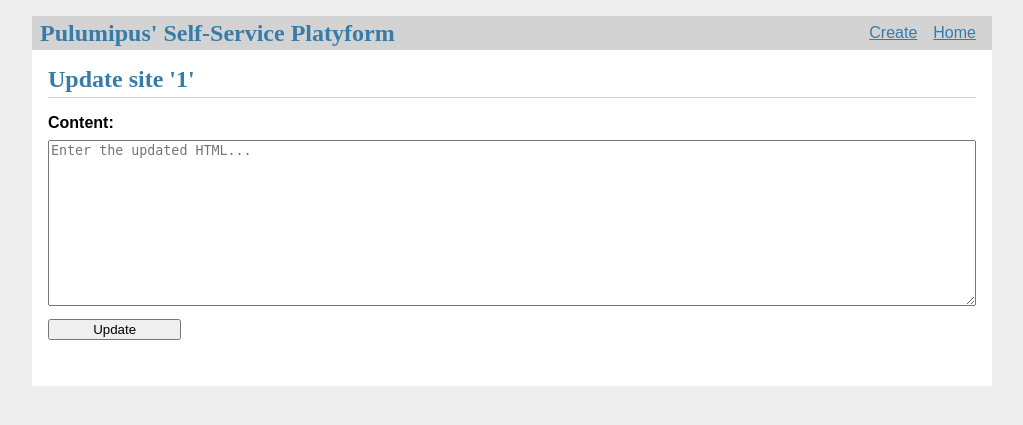
After one commit to komalali/self-service-platyform, a Flask app: page /sites/1/update in a window 1280 px wide. The commit adds this page. Shown: the top 425 px of the page, without its empty margins (128-1151 px from the left). Run offline with Flask 2, Linux system fonts and the light colour scheme.

Commit message:
Update functionality

```diff
--- a/app.py
+++ b/app.py
@@ -12,7 +12,7 @@ def ensure_plugins():
 ensure_plugins()
 app = Flask(__name__)
 app.secret_key = "secret"
-project_name = "pulumi_over_http"
+project_name = "static-site-platyform"
 
 
 # This function defines our pulumi s3 static website in terms of the content that the caller passes in.
@@ -64,12 +64,14 @@ def create_site():
                                       program=pulumi_program)
             stack.set_config("aws:region", auto.ConfigValue("us-west-2"))
             # deploy the stack, tailing the logs to stdout
-            up_res = stack.up(on_output=print)
+            stack.up(on_output=print)
             flash(f"Successfully created site '{stack_name}'", category="info")
         except auto.StackAlreadyExistsError:
             flash(f"Error: Site with name '{stack_name}' already exists, pick a unique name", category="error")
         except Exception as exn:
             flash(str(exn))
+
+        return redirect(url_for("list_sites"))
 
     return render_template("create.html")
 
@@ -94,27 +96,31 @@ def list_sites():
     return render_template("index.html", sites=sites)
 
 
-@app.route("/sites/<string:id>", methods=["UPDATE"])
+@app.route("/sites/<string:id>/update", methods=["GET", "POST"])
 def update_site(id: str):
     stack_name = id
-    content = request.data.get('content')
 
-    try:
-        def pulumi_program():
-            create_pulumi_program(content)
-        stack = auto.select_stack(stack_name=stack_name,
-                                  project_name=project_name,
-                                  program=pulumi_program)
-        stack.set_config("aws:region", auto.ConfigValue("us-west-2"))
-        # deploy the stack, tailing the logs to stdout
-        up_res = stack.up(on_output=print)
-        return jsonify(id=stack_name, url=up_res.outputs["website_url"].value)
-    except auto.StackNotFoundError:
-        return make_response(f"stack '{stack_name}' does not exist", 404)
-    except auto.ConcurrentUpdateError:
-        return make_response(f"stack '{stack_name}' already has update in progress", 409)
-    except Exception as exn:
-        return make_response(str(exn), 500)
+    if request.method == "POST":
+        content = request.form.get("site-content")
+
+        try:
+            def pulumi_program():
+                create_pulumi_program(content)
+            stack = auto.select_stack(stack_name=stack_name,
+                                      project_name=project_name,
+                                      program=pulumi_program)
+            stack.set_config("aws:region", auto.ConfigValue("us-west-2"))
+            # deploy the stack, tailing the logs to stdout
+            stack.up(on_output=print)
+            flash(f"Site '{stack_name}' successfully updated!", category="info")
+        except auto.ConcurrentUpdateError:
+            flash(f"Error: site '{stack_name}' already has an update in progress", category="error")
+        except Exception as exn:
+            flash(str(exn))
+
+        return redirect(url_for("list_sites"))
+
+    return render_template("update.html", name=stack_name)
 
 
 @app.route("/sites/<string:id>/delete", methods=["POST"])
@@ -129,7 +135,7 @@ def delete_site(id: str):
         stack.workspace.remove_stack(stack_name)
         flash(f"Site '{stack_name}' successfully deleted!", category="info")
     except auto.ConcurrentUpdateError:
-        flash(f"site '{stack_name}' already has update in progress", category="error")
+        flash(f"Error: Site '{stack_name}' already has update in progress", category="error")
     except Exception as exn:
         flash(str(exn))
 
--- a/templates/index.html
+++ b/templates/index.html
@@ -8,7 +8,9 @@
   {% for site in sites %}
     <div class="site-link">
       <a href="http://{{ site["url"] }}">{{ site["name"] }}</a>
-      <a class="action" href="{{ url_for("update_site", id=site["name"]) }}">Edit</a>
+      <form action="{{ url_for("update_site", id=site["name"]) }}" method="get">
+        <input class="info" type="submit" value="Update">
+      </form>
       <form action="{{ url_for("delete_site", id=site["name"]) }}" method="post">
         <input class="danger" type="submit" value="Delete">
       </form>
--- /dev/null
+++ b/templates/update.html
@@ -0,0 +1,13 @@
+{% extends 'base.html' %}
+
+{% block header %}
+  <h1>{% block title %}Update site '{{ name }}'{% endblock %}</h1>
+{% endblock %}
+
+{% block content %}
+  <form method="post">
+    <label for="site-content">Content:</label>
+    <textarea id="site-content" name="site-content" cols="50" rows="5" placeholder="Enter the updated HTML..." required></textarea>
+    <input type="submit" value="Update">
+  </form>
+{% endblock %}
```
